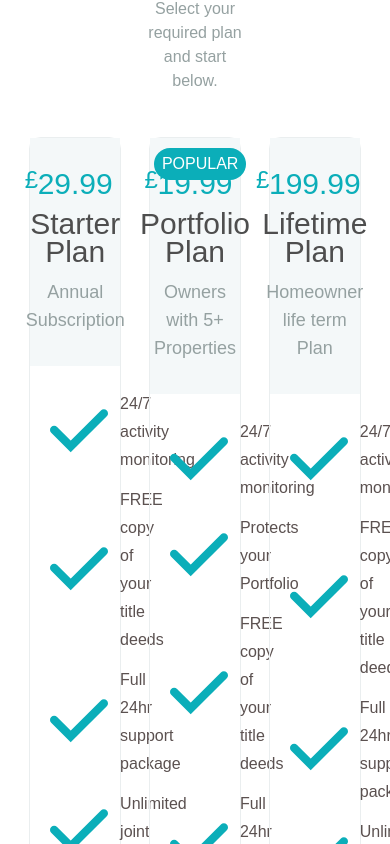
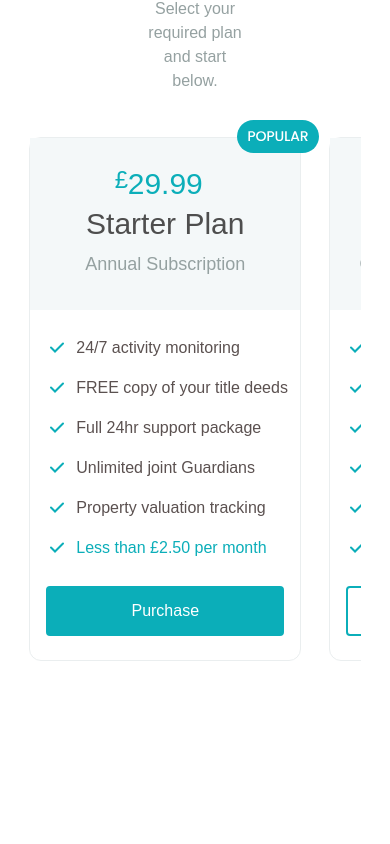
Before and after one commit to Narek423/ProtactionFraud, a Next.js app: page / in a window 390 px wide. Shown: the part 7460-8304 px from the top of the page. After the commit the page ends 8141 px from the top, so only its background shows below. Built offline with nearby package versions, Linux system fonts and the light colour scheme.

Commit message:
last changes

```diff
--- a/components/pricing-plan/index.tsx
+++ b/components/pricing-plan/index.tsx
@@ -13,7 +13,9 @@ const PicingPlan: FC<PicingPlanProps> = (props) => {
 	return (
 		<>
 			<div className={styles.header}>
-				{!props.index ? <div className={styles.mark}>POPULAR</div> : null}
+				{!props.index ? (
+					<img src='/popularLogo.svg' className={styles.mark} />
+				) : null}
 				<div className={styles.price}>
 					<span>£</span>
 					{props.price}
--- a/components/pricing-plan/styles.module.scss
+++ b/components/pricing-plan/styles.module.scss
@@ -2,11 +2,11 @@
 	@apply flex flex-col gap-3 justify-center items-center text-center bg-[#F4F8F9] py-8;
 
 	.mark {
-		@apply absolute mt-[-175px] mr-[-250px] text-white p-1 px-2 bg-cyan1 rounded-[40px];
+		@apply absolute mt-[-175px] mr-[-250px];
 	}
 
 	.price {
-		@apply text-3xl leading-7 text-cyan1;
+		@apply relative text-3xl leading-7 text-cyan1;
 
 		span {
 			@apply absolute text-2xl ml-[-13px] mt-[-6px];
@@ -27,7 +27,7 @@
 
 	.features_item,
 	.features_item_cyan {
-		@apply flex pl-5 text-base leading-7 text-[#5b5150];
+		@apply flex pl-5 text-base leading-7 text-[#5b5150] whitespace-nowrap;
 		img {
 			@apply pr-3;
 		}
@@ -39,7 +39,7 @@
 }
 
 .botton_wrapper {
-	@apply flex justify-center w-full;
+	@apply flex justify-center w-[270px] lg:w-full px-4;
 
 	.button,
 	.button_cyan {
--- a/components/pricing/styles.module.scss
+++ b/components/pricing/styles.module.scss
@@ -21,7 +21,7 @@
 	}
 
 	.pricing_container {
-		@apply grid grid-cols-3 gap-7 w-full my-5;
+		@apply flex overflow-hidden lg:grid grid-cols-3 gap-7 w-full my-5;
 
 		.pricing_items {
 			@apply flex flex-col border-[#eaeeef] border-[1px] rounded-xl;
```
Also changed, not shown: public/popularLogo.svg (added).
